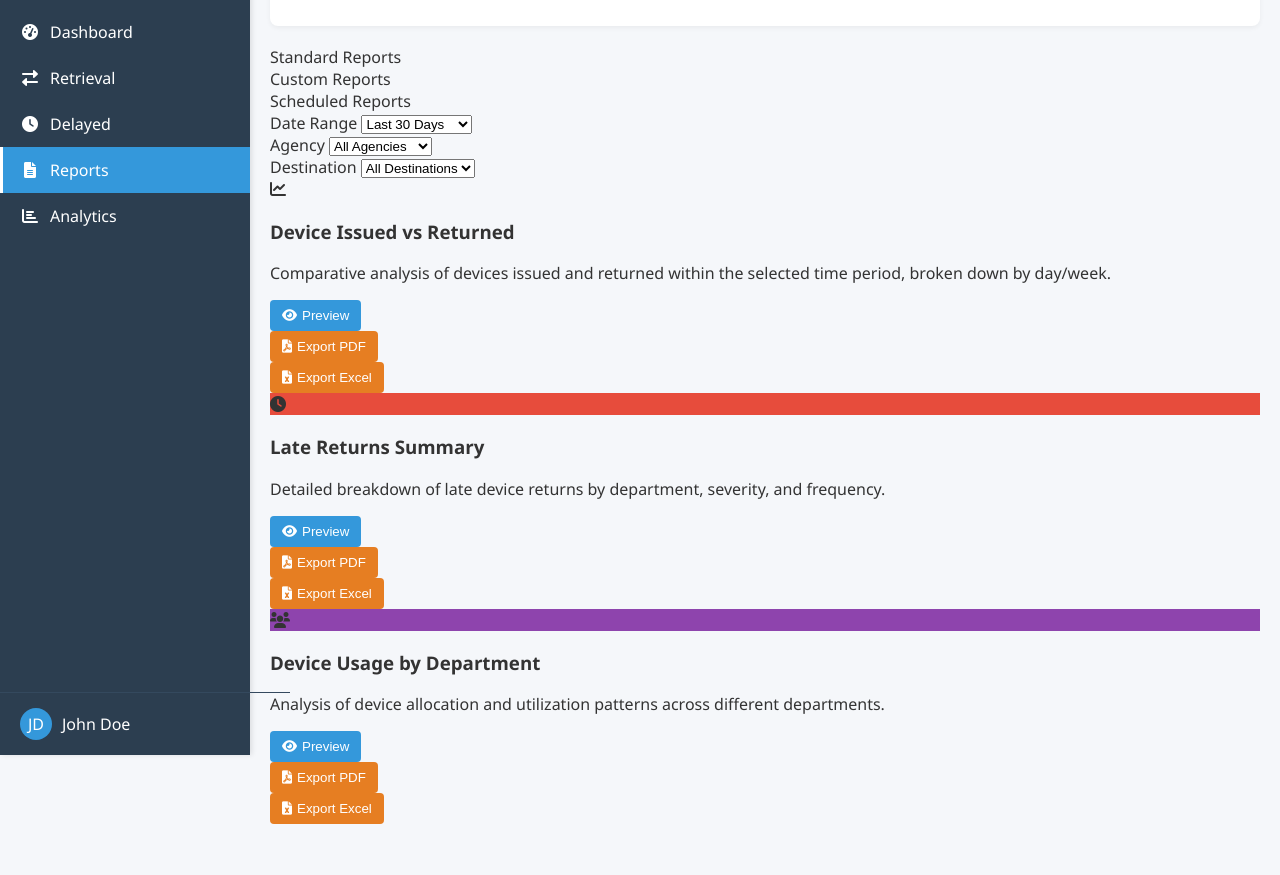
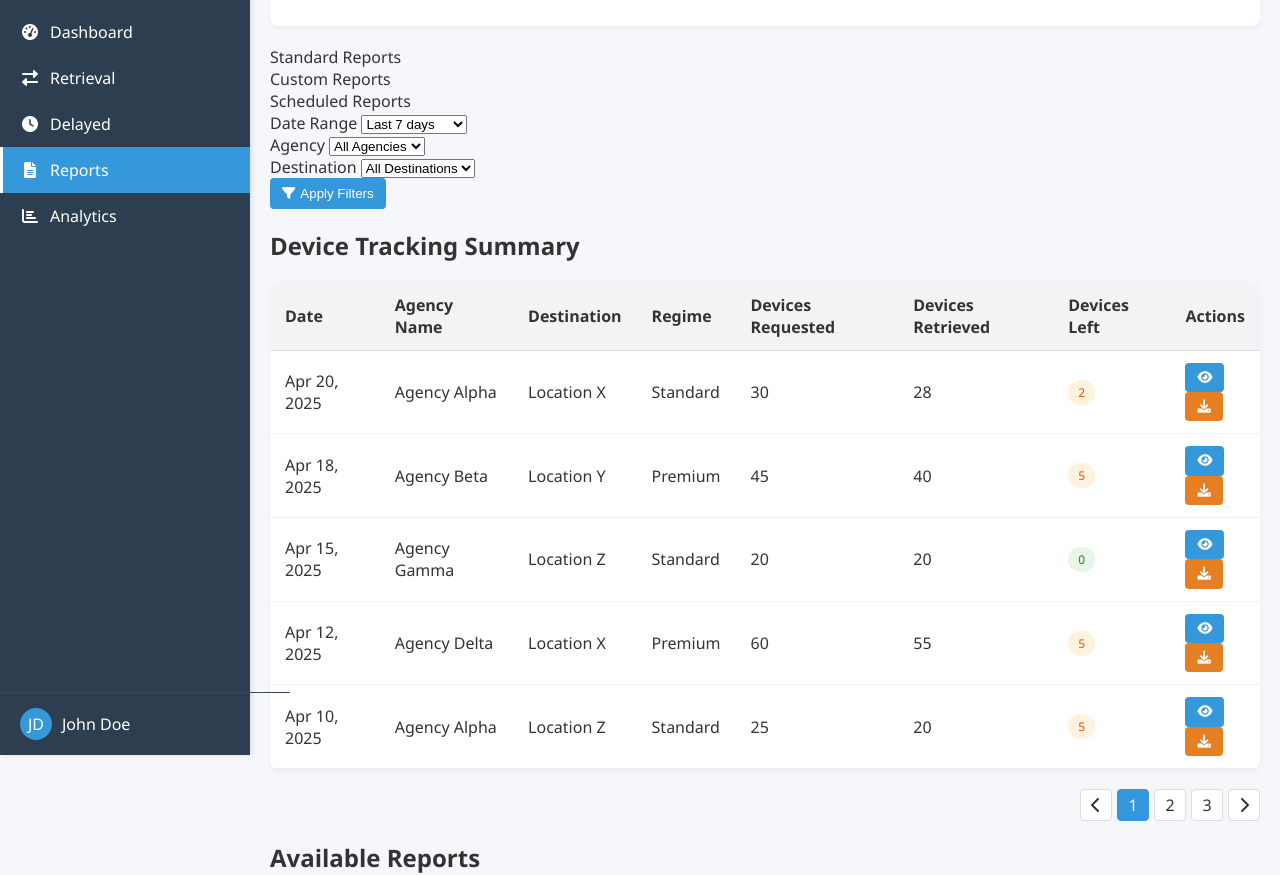
Before and after one commit to Spacely7/device-tracker, a plain HTML site: page reports.html in a window 1280 px wide. Shown: the part 85-960 px from the top of the page. Before the commit the page ends 929 px from the top, so only its background shows below. Drawn offline with Linux system fonts and the light colour scheme.

Commit message:
Update reports.html

```diff
--- a/reports.html
+++ b/reports.html
@@ -24,7 +24,7 @@
         <i class="fas fa-clock"></i>
         <span>Delayed</span>
       </li>
-      <li class="nav-item active" data-page="reports">
+      <li class="nav-item" data-page="reports">
         <i class="fas fa-file-alt"></i>
         <span>Reports</span>
       </li>
@@ -38,7 +38,6 @@
       <span>John Doe</span>
     </div>
   </div>
-
   <!-- Main Content -->
   <div class="main-content">
     <div class="page-header">
@@ -50,116 +49,88 @@
         </div>
       </div>
     </div>
-
     <div class="content">
-      <div class="tab-container">
+      <!-- Report Filter Controls -->
+      <div class="report-filters">
         <div class="tabs">
           <div class="tab active">Standard Reports</div>
           <div class="tab">Custom Reports</div>
           <div class="tab">Scheduled Reports</div>
         </div>
-      </div>
-
-      <div class="report-filters">
+        <div class="filter-row">
           <div class="filter-group">
-          <label class="filter-label">Date Range</label>
-          <select class="filter-input">
-            <option>Last 7 Days</option>
-            <option selected>Last 30 Days</option>
-            <option>Last Quarter</option>
-            <option>Custom Range</option>
+            <label>Date Range</label>
+            <select>
+              <option>Last 7 days</option>
+              <option>Last 30 days</option>
+              <option>This month</option>
+              <option>Custom range</option>
             </select>
           </div>
           <div class="filter-group">
-          <label class="filter-label">Agency</label>
-          <select class="filter-input">
+            <label>Agency</label>
+            <select>
               <option>All Agencies</option>
-            <option>Port Authority</option>
-            <option>Customs</option>
-            <option>Security</option>
-            <option>Harbor Patrol</option>
+              <option>Agency A</option>
+              <option>Agency B</option>
+              <option>Agency C</option>
             </select>
           </div>
           <div class="filter-group">
-          <label class="filter-label">Destination</label>
-          <select class="filter-input">
+            <label>Destination</label>
+            <select>
               <option>All Destinations</option>
-            <option>North Terminal</option>
-            <option>South Terminal</option>
-            <option>East Terminal</option>
-            <option>West Terminal</option>
+              <option>Location A</option>
+              <option>Location B</option>
+              <option>Location C</option>
             </select>
+          </div>
+          <button class="action-button">
+            <i class="fas fa-filter"></i>
+            Apply Filters
+          </button>
         </div>
       </div>
 
-      <div class="report-card">
-        <div class="report-icon"><i class="fas fa-chart-line"></i></div>
-        <div class="report-content">
-          <h3 class="report-title">Device Issued vs Returned</h3>
-          <p class="report-description">Comparative analysis of devices issued and returned within the selected time period, broken down by day/week.</p>
-          <div class="report-actions">
-            <button class="action-button">
-              <i class="fas fa-eye"></i>
-              <span>Preview</span>
-            </button>
-            <button class="action-button export">
-              <i class="fas fa-file-pdf"></i>
-              <span>Export PDF</span>
-            </button>
-            <button class="action-button export">
-              <i class="fas fa-file-excel"></i>
-              <span>Export Excel</span>
-            </button>
+      <!-- Device Tracking Table -->
+      <div class="report-section">
+        <h2 class="section-title">Device Tracking Summary</h2>
+        <div class="data-table-container">
+          <table class="data-table">
+            <thead>
+              <tr>
+                <th>Date</th>
+                <th>Agency Name</th>
+                <th>Destination</th>
+                <th>Regime</th>
+                <th>Devices Requested</th>
+                <th>Devices Retrieved</th>
+                <th>Devices Left</th>
+                <th>Actions</th>
+              </tr>
+            </thead>
+            <tbody id="device-tracking-data">
+              <!-- Data will be populated by JavaScript -->
+            </tbody>
+          </table>
+        </div>
+        <div class="pagination">
+          <div class="page-button"><i class="fas fa-chevron-left"></i></div>
+          <div class="page-button active">1</div>
+          <div class="page-button">2</div>
+          <div class="page-button">3</div>
+          <div class="page-button"><i class="fas fa-chevron-right"></i></div>
+        </div>
+      </div>
+
+      <!-- Additional Report Cards Section -->
+      <h2 class="section-title">Available Reports</h2>
+      <div id="report-cards-container">
+        <!-- Report cards will be added here by JavaScript -->
       </div>
     </div>
   </div>
-
-      <div class="report-card">
-        <div class="report-icon" style="background-color: #e74c3c;"><i class="fas fa-clock"></i></div>
-        <div class="report-content">
-          <h3 class="report-title">Late Returns Summary</h3>
-          <p class="report-description">Detailed breakdown of late device returns by department, severity, and frequency.</p>
-          <div class="report-actions">
-            <button class="action-button">
-              <i class="fas fa-eye"></i>
-              <span>Preview</span>
-            </button>
-            <button class="action-button export">
-              <i class="fas fa-file-pdf"></i>
-              <span>Export PDF</span>
-            </button>
-            <button class="action-button export">
-              <i class="fas fa-file-excel"></i>
-              <span>Export Excel</span>
-            </button>
-          </div>
-        </div>
-      </div>
-
-      <div class="report-card">
-        <div class="report-icon" style="background-color: #8e44ad;"><i class="fas fa-users"></i></div>
-        <div class="report-content">
-          <h3 class="report-title">Device Usage by Department</h3>
-          <p class="report-description">Analysis of device allocation and utilization patterns across different departments.</p>
-          <div class="report-actions">
-            <button class="action-button">
-              <i class="fas fa-eye"></i>
-              <span>Preview</span>
-            </button>
-            <button class="action-button export">
-              <i class="fas fa-file-pdf"></i>
-              <span>Export PDF</span>
-            </button>
-            <button class="action-button export">
-              <i class="fas fa-file-excel"></i>
-              <span>Export Excel</span>
-            </button>
-          </div>
-        </div>
-      </div>
-    </div>
-  </div>
-
   <script src="js/main.js"></script>
+  <script src="js/reports.js"></script>
 </body>
 </html>
```
Lines whose indentation alone changed are shown as unchanged.
